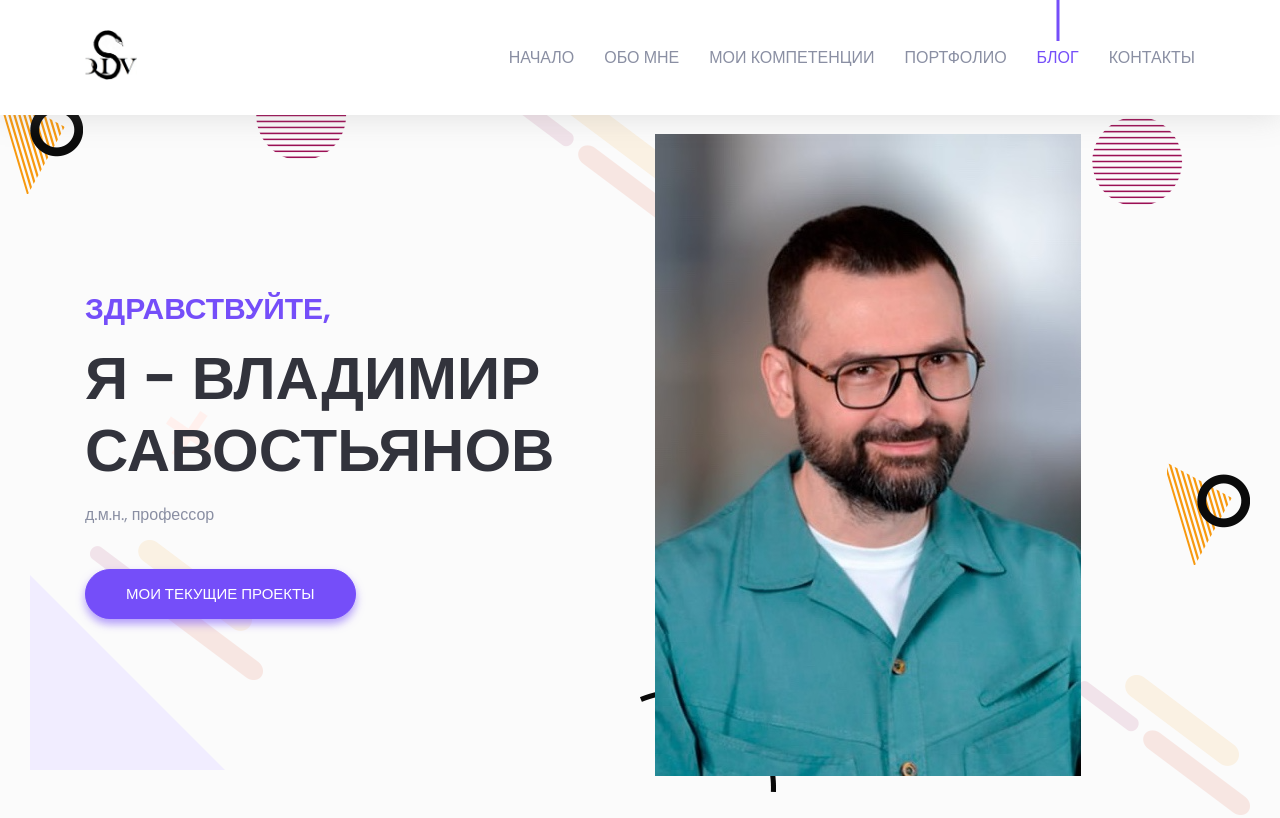
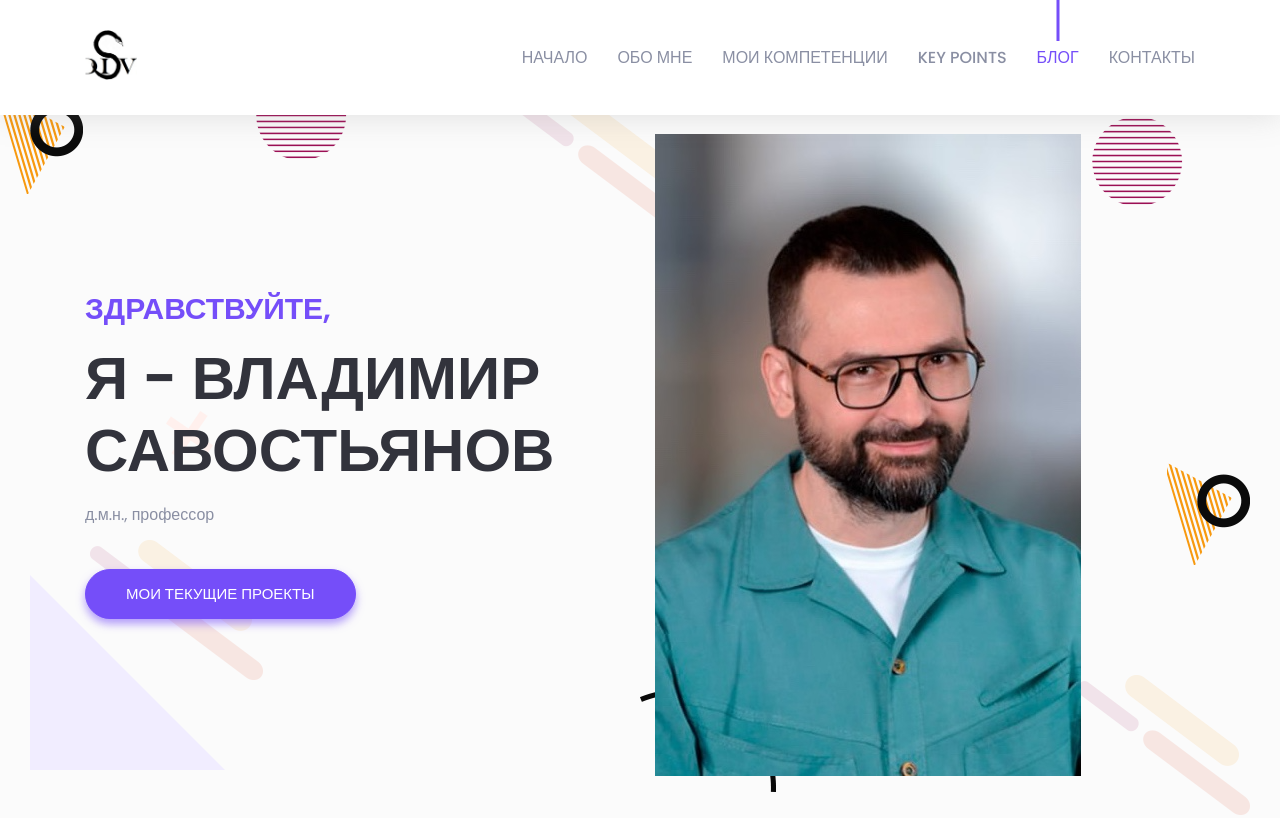
Before and after one commit to ak-git/savostyanov.moscow, a plain HTML site: page public/index.html in a window 1280 px wide. Shown: the top 818 px of the page. Drawn offline with Linux system fonts and the light colour scheme; files whose address does not match are found by name.

Commit message:
Key points вместо Ключевых проектов

```diff
--- a/public/index.html
+++ b/public/index.html
@@ -87,7 +87,7 @@
                                 <li class="nav-item active"><a class="page-scroll" href="#home">Начало</a></li>
                                 <li class="nav-item"><a class="page-scroll" href="#about">Обо мне</a></li>
                                 <li class="nav-item"><a class="page-scroll" href="#service">Мои компетенции</a></li>
-                                <li class="nav-item"><a class="page-scroll" href="#work">Портфолио</a></li>
+                                <li class="nav-item"><a class="page-scroll" href="#work">Key points</a></li>
                                 <li class="nav-item"><a class="page-scroll" href="#blog">Блог</a></li>
                                 <li class="nav-item"><a class="page-scroll" href="#contact">Контакты</a></li>
                             </ul>
@@ -391,7 +391,7 @@
         <div class="row">
             <div class="col-lg-8">
                 <div class="section-title pb-25">
-                    <h2 class="title">Мои ключевые проекты и достижения</h2>
+                    <h2 class="title">Key points</h2>
                     <p>в сферах профессионального спорта, цифрового здоровьесбережения и биохакинга</p>
                 </div> <!-- section title -->
             </div>
```
